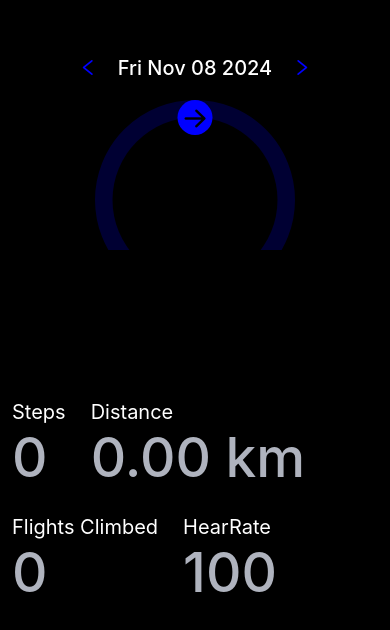
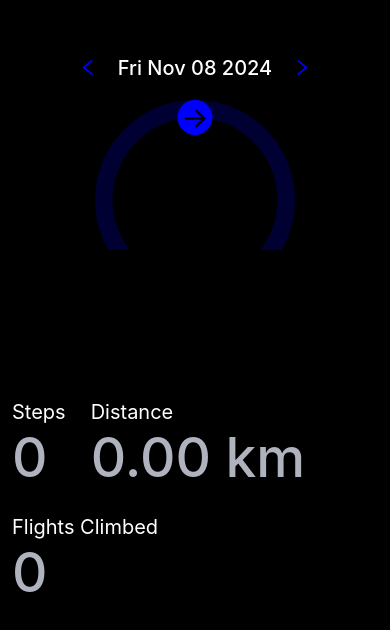
Before and after one commit to rob76c/HalcyonStepCounter, a React Native app: screen / in a window 390 px wide. Shown: the part 102-732 px from the top of the page. Built offline with nearby package versions, Linux system fonts and the light colour scheme.

Commit message:
Heartrate placeholder

```diff
--- a/App.tsx
+++ b/App.tsx
@@ -28,7 +28,7 @@ export default function App() {
   const [date, setDate] = useState(new Date());
   const { steps, flights, distance } = useHealthData(date);
 
-  const changeDate = (numDays) => {
+  const changeDate = (numDays: number) => {
     //Create copy of current date
     const currentDate = new Date(date);
 
@@ -65,7 +65,8 @@ export default function App() {
         <Value label="Steps" value={steps.toString()} />
         <Value label="Distance" value={`${(distance / 1000).toFixed(2)} km`} />
         <Value label="Flights Climbed" value={flights.toString()} />
-        <Value label="HearRate" value={"100"} />
+        {/* Todo make value for heartrate, and calories burned*/}
+        {/* <Value label="HearRate" value={"100"} /> */}
       </View>
 
       <StatusBar style="auto" />
```
